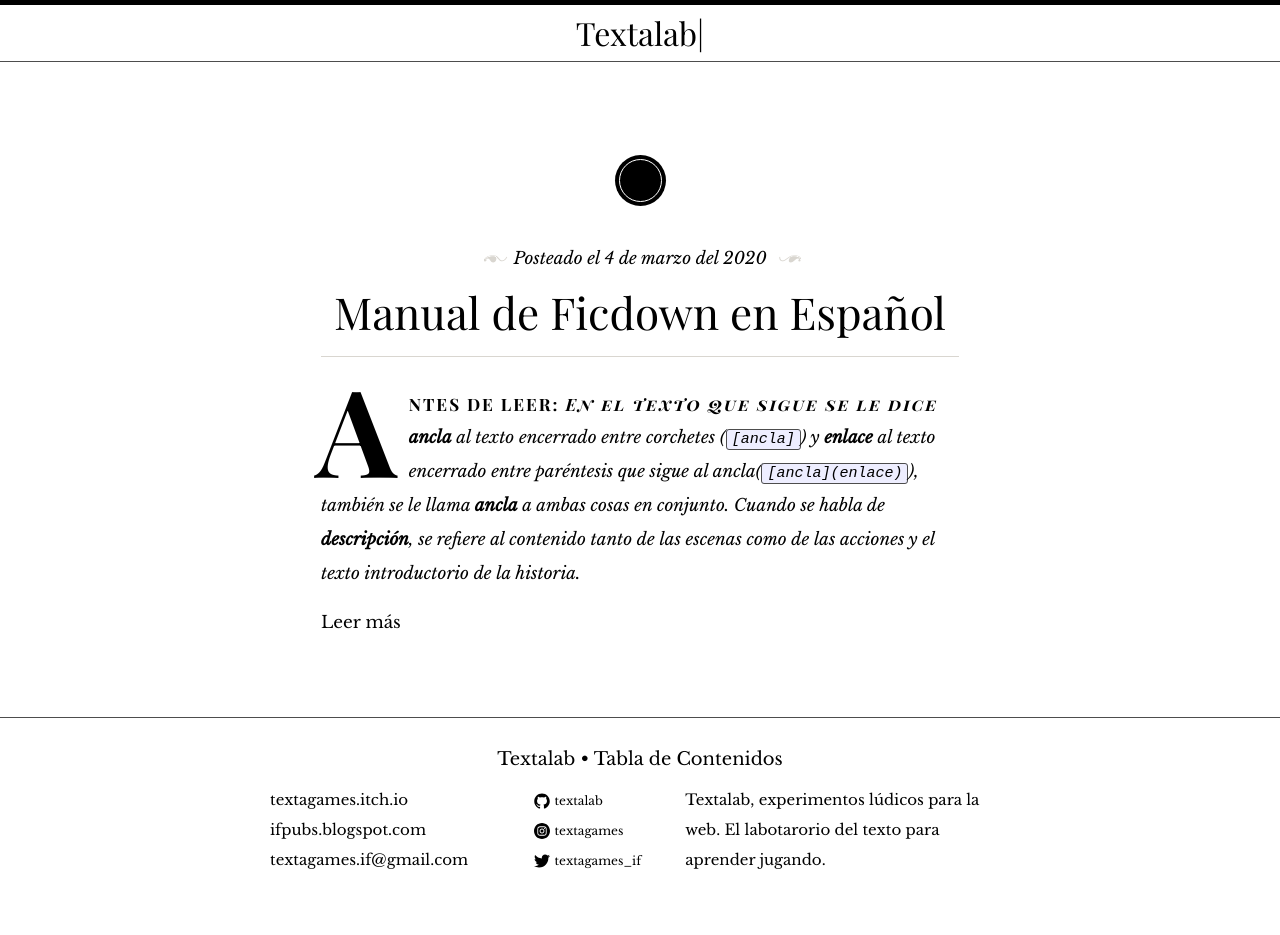
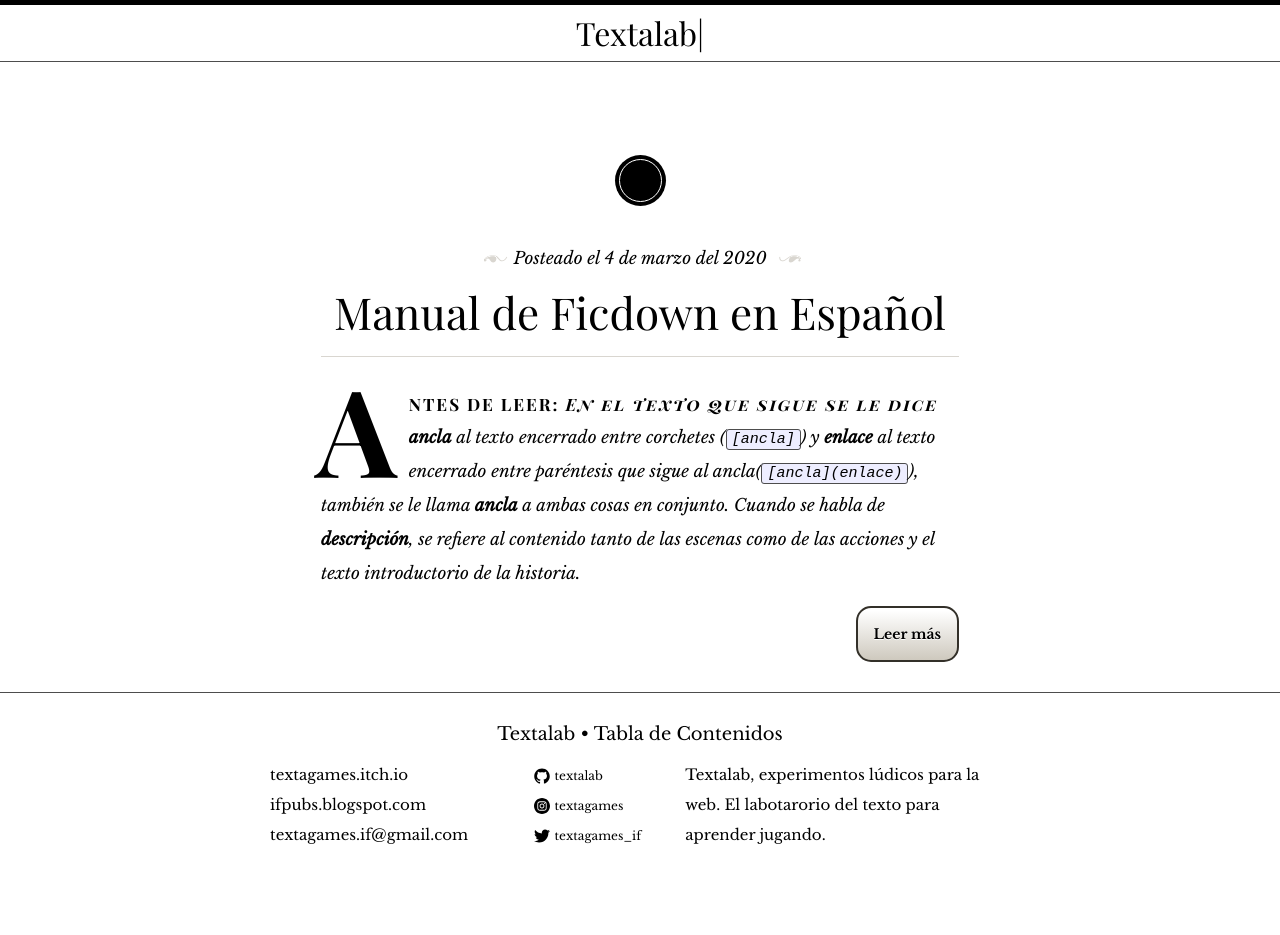
Before and after one commit to textalab/textalab.github.io, a Jekyll site: the page built from index.html, in a window 1280 px wide. Built offline with Jekyll 4.4.1, drawn with Linux system fonts in a browser that asks for light colours; some web fonts are replaced; after the commit the page ends 910 px from its top, so only the background shows below that.

Commit message:
probando artículos cortos

```diff
--- a/_sass/_layout.scss
+++ b/_sass/_layout.scss
@@ -277,3 +277,22 @@
 .error {
     text-align: center;
 }
+
+/**
+* Personalizacion
+*/
+.leer-mas{
+    /*background: linear-gradient(to bottom, #eae0c2 5%, #ccc2a6 100%);*/
+    background: linear-gradient(to bottom, #ffffff 5%, #cec9be 100%);
+    border-radius: 15px;
+    border: 2px solid #333029;
+    display: inline-block;
+    margin-left: 59%;
+    cursor: pointer;
+    font-size: 14px;
+    font-weight: bold;
+    padding: 12px 16px;
+    text-decoration: none;
+    text-shadow: 0px 1px 0px #ffffff;
+    float: right;
+}
--- a/index.html
+++ b/index.html
@@ -20,7 +20,7 @@ layout: default
 
 				<div class="entry-content">
 					<!--{{ post.content }}-->{{post.excerpt}}
-					<a class="pull-right marginBottom10" href="{{post.url | prepend: site.baseurl }}">Leer más</a>
+					<a class="leer-mas" href="{{post.url | prepend: site.baseurl }}">Leer más</a>
 				</div>
 			</article>
 		</li>
```
